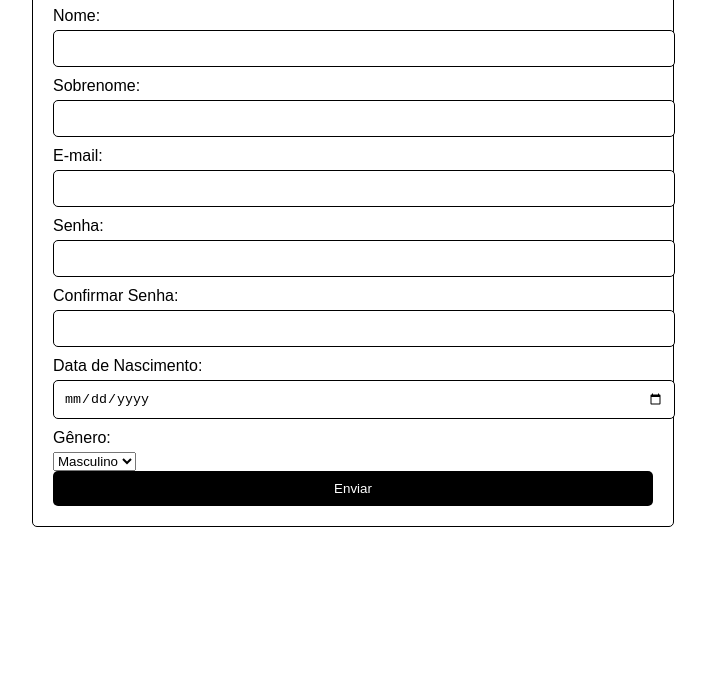
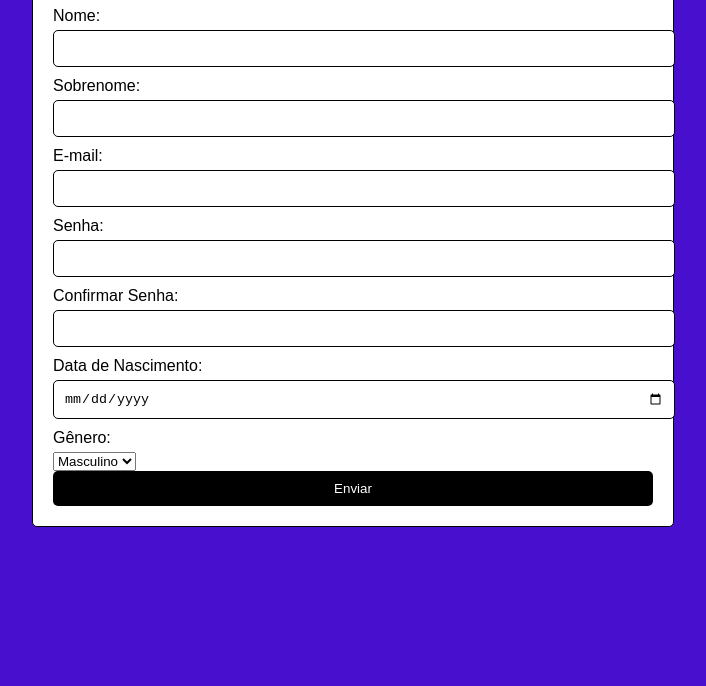
Before and after one commit to Victorerichschmidt/loja, a plain HTML site: page cadastro.html in a window 1280 px wide. Shown: the part 114-800 px from the top of the page, without its empty margins (287-993 px from the left). Drawn offline with Linux system fonts and the light colour scheme.

Commit message:
Add files via upload

```diff
--- a/style3.css
+++ b/style3.css
@@ -1,6 +1,6 @@
 body {
     font-family: Arial, sans-serif;
-    background-color: #ffffff; /* branco */
+    background-color: #480fcf; /* branco */
     color: #000000; /* preto */
     margin: 0;
     padding: 0;
```
